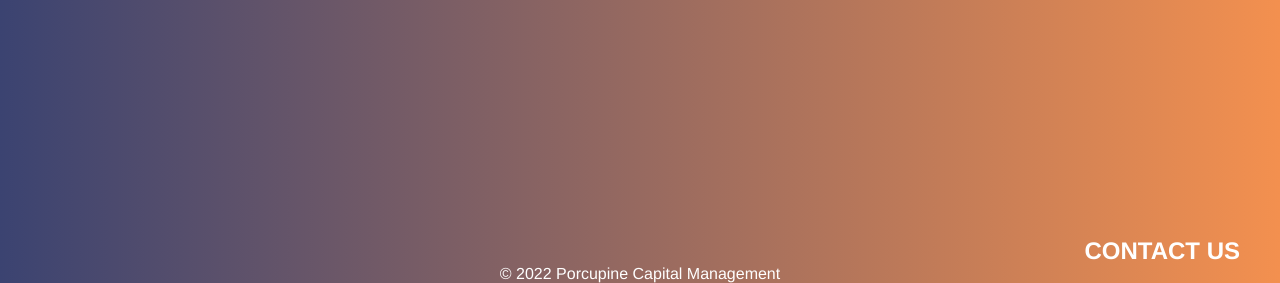
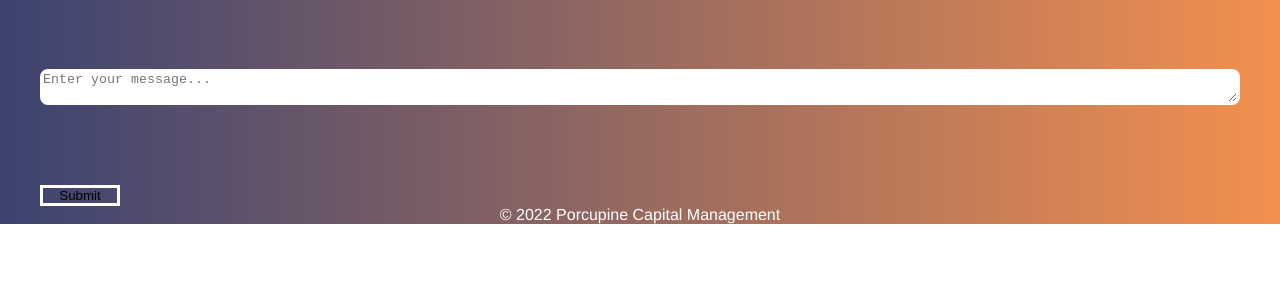
Before and after one commit to rflc/porcupine, a plain HTML site: page main.html in a window 1280 px wide. Shown: the part 1029-1312 px from the top of the page. After the commit the page ends 1253 px from the top, so only its background shows below. Drawn offline with nearby package versions, Linux system fonts and the light colour scheme.

Commit message:
Section content change

```diff
--- a/res/main.css
+++ b/res/main.css
@@ -105,8 +105,13 @@ section:nth-of-type(3) {
   grid-template-columns: 1fr;
   grid-template-rows: 1fr min-content;
   grid-template-areas:
-  " area "
-  " bttm ";
+  " title "
+  " area  "
+  " bttm  ";
+}
+
+.contact h2 {
+  grid-area: title;
 }
 
 .contact textarea {
@@ -115,7 +120,12 @@ section:nth-of-type(3) {
   border-radius: 8px;
 }
 
-
+.contact button {
+  grid-area: bttm;
+  width: 6em;
+  border: solid white;
+  background: none;
+}
 
 /* modify */
 section:nth-of-type(3) h2 {
```
